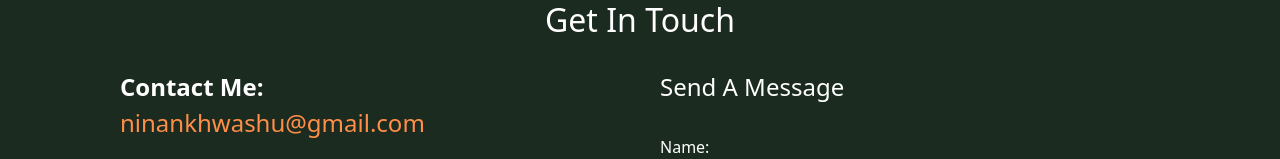
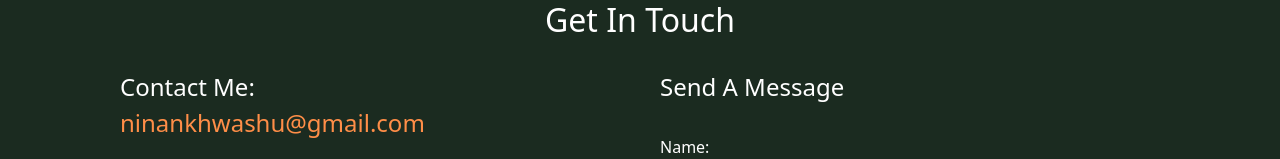
Before and after one commit to gititbunny/nn-react-portfolio, a React (Create React App) app in the folder portfolio/: page / in a window 1280 px wide. Shown: the part 3981-4140 px from the top of the page. Built offline with nearby package versions, Linux system fonts and the light colour scheme.

Commit message:
Update left contact me

```diff
--- a/portfolio/src/components/Contact.js
+++ b/portfolio/src/components/Contact.js
@@ -32,7 +32,7 @@ export default function Contact() {
         {/* LEFT SIDE */}
         <div className="contact-left">
           <p>
-            <strong>Contact Me:</strong> <br />
+            Contact Me: <br />
             <a href="mailto:ninankhwashu@gmail.com">ninankhwashu@gmail.com</a>
           </p>
           <div className="social-icons">
```
